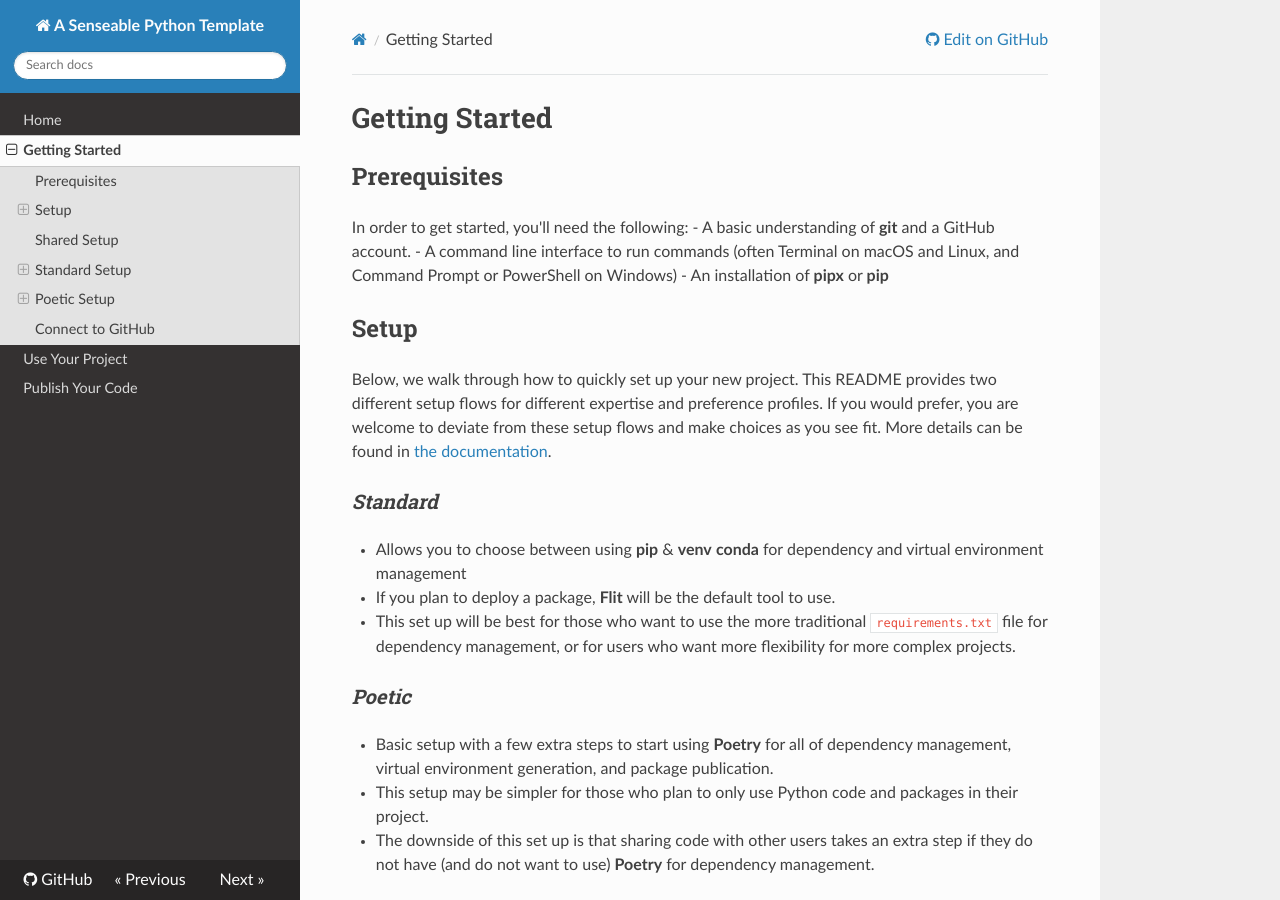
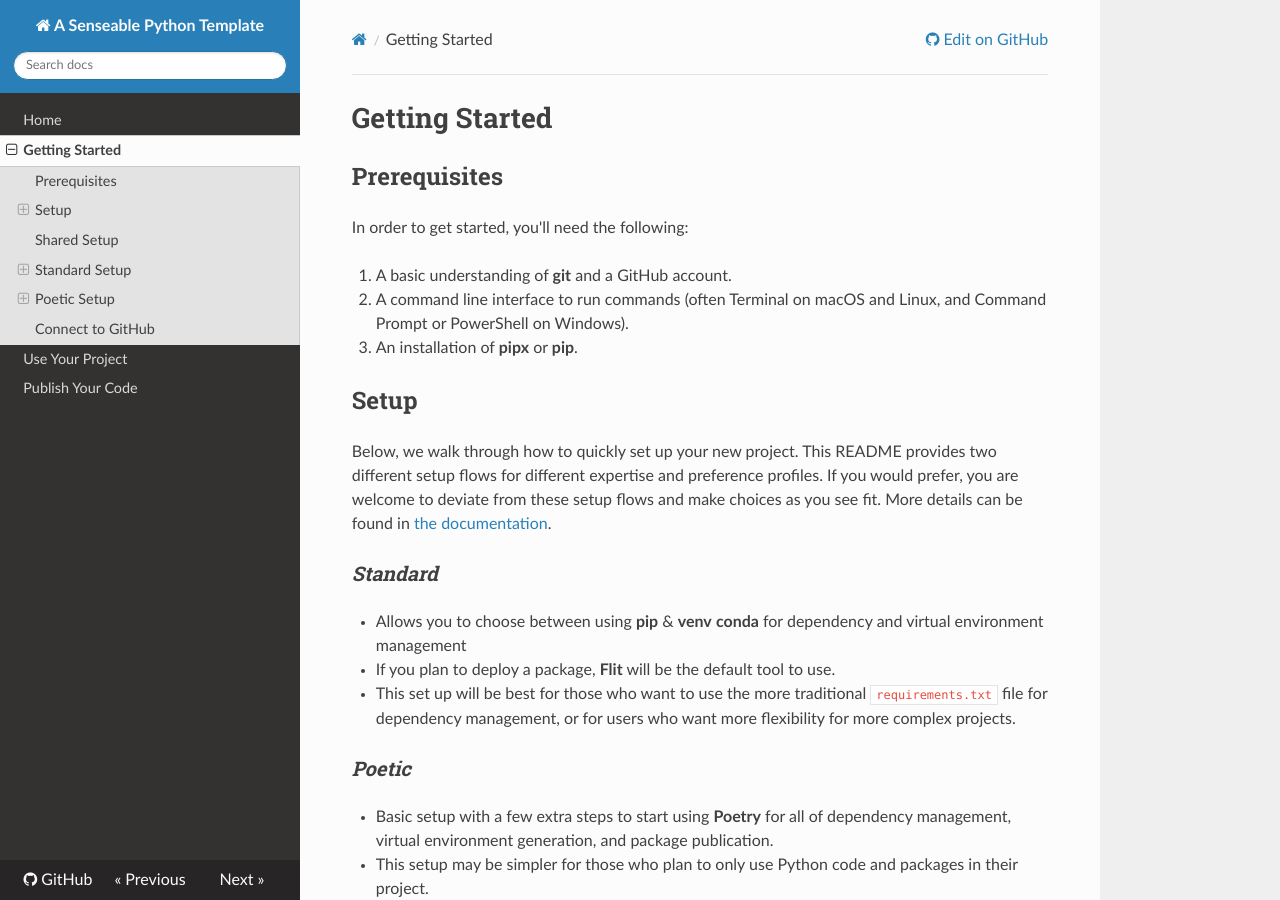
Before and after one commit to daydemir/senseable-python-template, an MkDocs documentation site: the page built from docs/getting-started.md, in a window 1280 px wide and 900 px high. Built offline with MkDocs 1.6.1, drawn with Linux system fonts in a browser that asks for light colours; nearby versions of some CDN libraries; some of the changed lines change nothing that is shown.

Commit message:
formatting fix

```diff
--- a/docs/getting-started.md
+++ b/docs/getting-started.md
@@ -3,9 +3,10 @@
 ## Prerequisites
 
 In order to get started, you'll need the following:
-- A basic understanding of **git** and a GitHub account.
-- A command line interface to run commands (often Terminal on macOS and Linux, and Command Prompt or PowerShell on Windows)
-- An installation of **pipx** or **pip**
+
+1. A basic understanding of **git** and a GitHub account.
+2. A command line interface to run commands (often Terminal on macOS and Linux, and Command Prompt or PowerShell on Windows).
+3. An installation of **pipx** or **pip**.
 
 ## Setup
 
```
